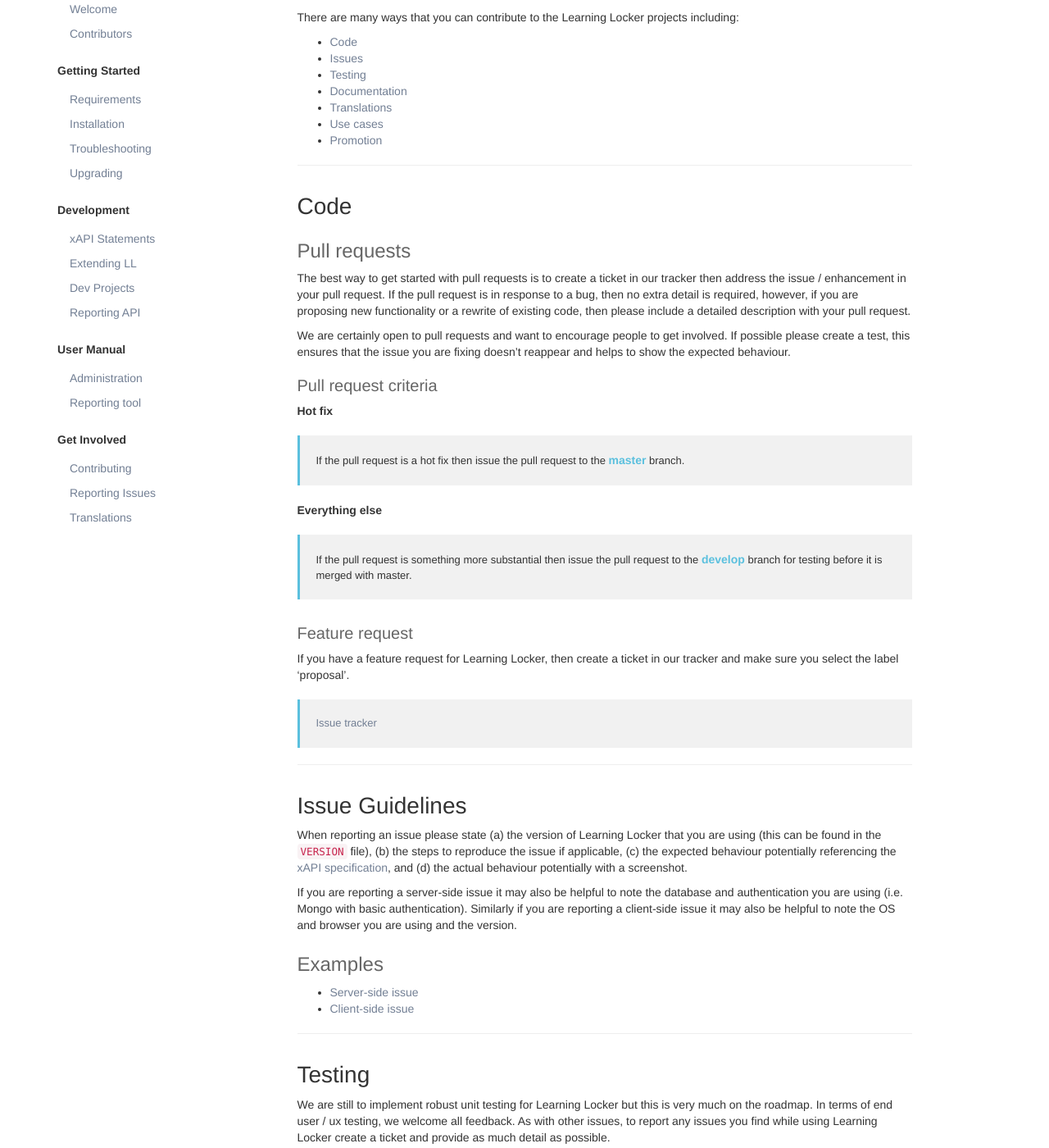
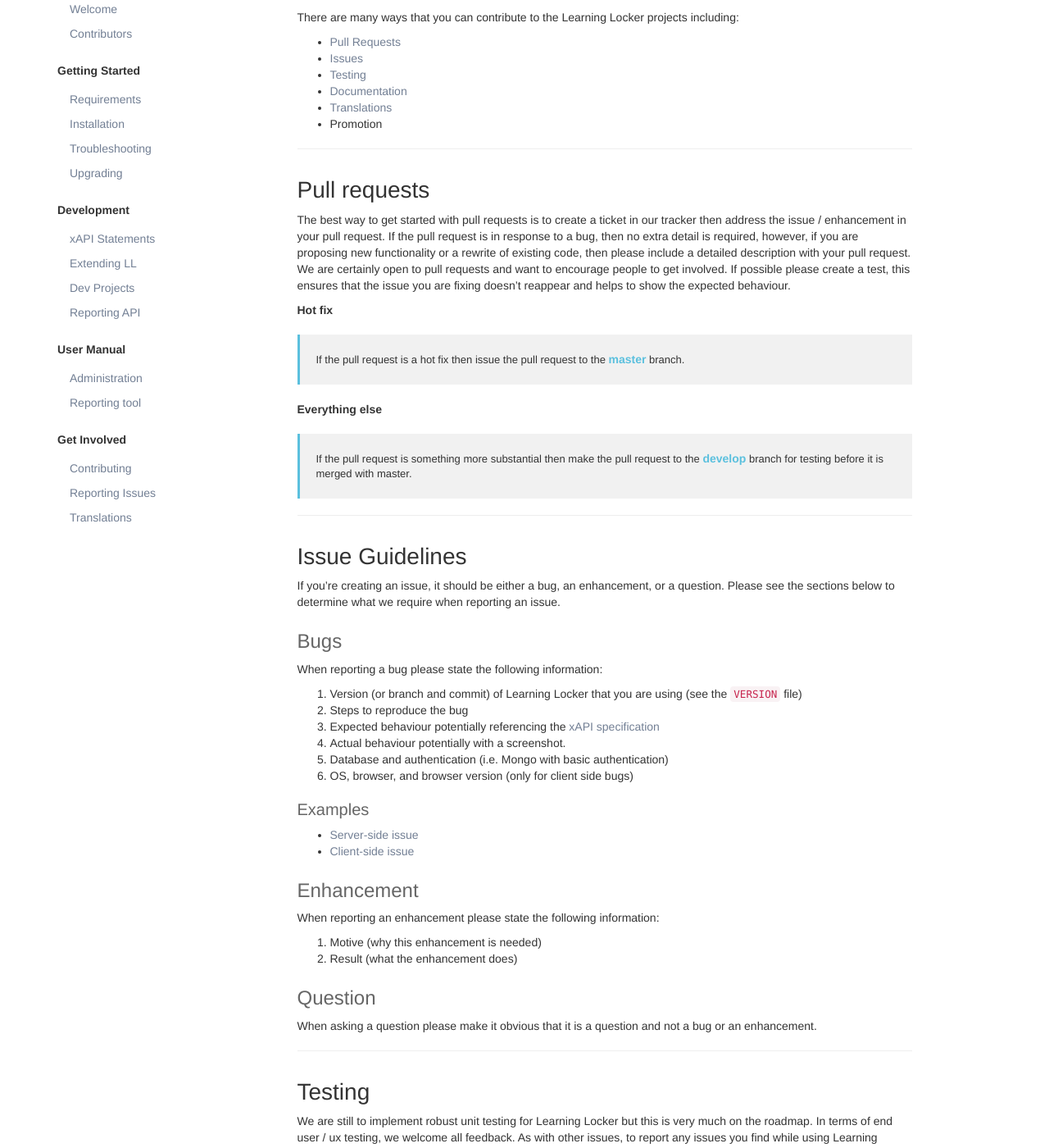
Before and after one commit to LearningLocker/docs, a Jekyll site: the page built from contribute.md, in a window 1280 px wide and 1400 px high, scrolled down 286 px. Shown: the whole window at 82% size. Built offline with Jekyll 4.4.1, drawn with Linux system fonts in a browser that asks for light colours; nearby versions of some CDN libraries; some of the changed text lies outside the part shown.

Commit message:
Improves documentation for contributing.

```diff
--- a/contribute.md
+++ b/contribute.md
@@ -1,68 +1,57 @@
 ---
 ---
 
-Contributing
-============
-
+# Contributing
 There are many ways that you can contribute to the Learning Locker projects including:
 
-- [Code](#code)
+- [Pull Requests](#pull-requests)
 - [Issues](#issue-guidelines)
 - [Testing](#testing)
 - [Documentation](#documentation)
-- [Translations](#translations)
-- [Use cases](#use-cases)
-- [Promotion](#promotion)
+- [Translations](/translation)
+- Promotion
 
-## Code
-
-### Pull requests
-
-The best way to get started with pull requests is to create a ticket in our tracker then address the issue / enhancement in your pull request. If the pull request is in response to a bug, then no extra detail is required, however, if you are proposing new functionality or a rewrite of existing code, then please include a detailed description with your pull request.
-
-We are certainly open to pull requests and want to encourage people to get involved. If possible please create a test, this ensures that the issue you are fixing doesn't reappear and helps to show the expected behaviour.
-
-#### Pull request criteria
+## Pull requests
+The best way to get started with pull requests is to create a ticket in our tracker then address the issue / enhancement in your pull request. If the pull request is in response to a bug, then no extra detail is required, however, if you are proposing new functionality or a rewrite of existing code, then please include a detailed description with your pull request. We are certainly open to pull requests and want to encourage people to get involved. If possible please create a test, this ensures that the issue you are fixing doesn't reappear and helps to show the expected behaviour.
 
 **Hot fix**
 > If the pull request is a hot fix then issue the pull request to the **master** branch.
 
 **Everything else**
-> If the pull request is something more substantial then issue the pull request to the **develop** branch for testing before it is merged with master.
-
-#### Feature request
-
-If you have a feature request for Learning Locker, then create a ticket in our tracker and make sure you select the label 'proposal'.
-
-> [Issue tracker](https://github.com/LearningLocker/learninglocker/issues)
+> If the pull request is something more substantial then make the pull request to the **develop** branch for testing before it is merged with master.
 
 ## Issue Guidelines
+If you're creating an issue, it should be either a bug, an enhancement, or a question. Please see the sections below to determine what we require when reporting an issue.
 
-When reporting an issue please state (a) the version of Learning Locker that you are using (this can be found in the `VERSION` file), (b) the steps to reproduce the issue if applicable, (c) the expected behaviour potentially referencing the [xAPI specification](https://github.com/adlnet/xAPI-Spec/blob/master/xAPI.md), and (d) the actual behaviour potentially with a screenshot.
+### Bugs
+When reporting a bug please state the following information:
 
-If you are reporting a server-side issue it may also be helpful to note the database and authentication you are using (i.e. Mongo with basic authentication). Similarly if you are reporting a client-side issue it may also be helpful to note the OS and browser you are using and the version.
+1. Version (or branch and commit) of Learning Locker that you are using (see the `VERSION` file)
+2. Steps to reproduce the bug
+3. Expected behaviour potentially referencing the [xAPI specification](https://github.com/adlnet/xAPI-Spec/blob/master/xAPI.md)
+4. Actual behaviour potentially with a screenshot.
+5. Database and authentication (i.e. Mongo with basic authentication)
+6. OS, browser, and browser version (only for client side bugs)
 
-### Examples
+#### Examples
 - [Server-side issue](https://github.com/LearningLocker/learninglocker/issues/315)
 - [Client-side issue](https://github.com/LearningLocker/learninglocker/issues/317)
 
+### Enhancement
+When reporting an enhancement please state the following information:
+
+1. Motive (why this enhancement is needed)
+2. Result (what the enhancement does)
+
+### Question
+When asking a question please make it obvious that it is a question and not a bug or an enhancement.
+
 ## Testing
-
 We are still to implement robust unit testing for Learning Locker but this is very much on the roadmap. In terms of end user / ux testing, we welcome all feedback. As with other issues, to report any issues you find while using Learning Locker create a ticket and provide as much detail as possible.
 
 ## Documentation
-
 If you would like to help us document Learning Locker, here are the steps.
 
-*  Fork the [documentation repo](https://github.com/learninglocker/docs)
-*  Edit your copy
-*  Issue a pull request with any changes
-
-## Translations
-
-We are looking for people interested in translating Learning Locker. If you would like to help out, we are currently using a service called Transiflex. You can visit the [Learning Locker page](https://www.transifex.com/projects/p/learning-locker/), create a project and translate.
-
-## Use Cases
-
-
-## Promotion
+-  Fork the [documentation repo](https://github.com/learninglocker/docs)
+-  Edit your copy
+-  Issue a pull request with any changes
```
